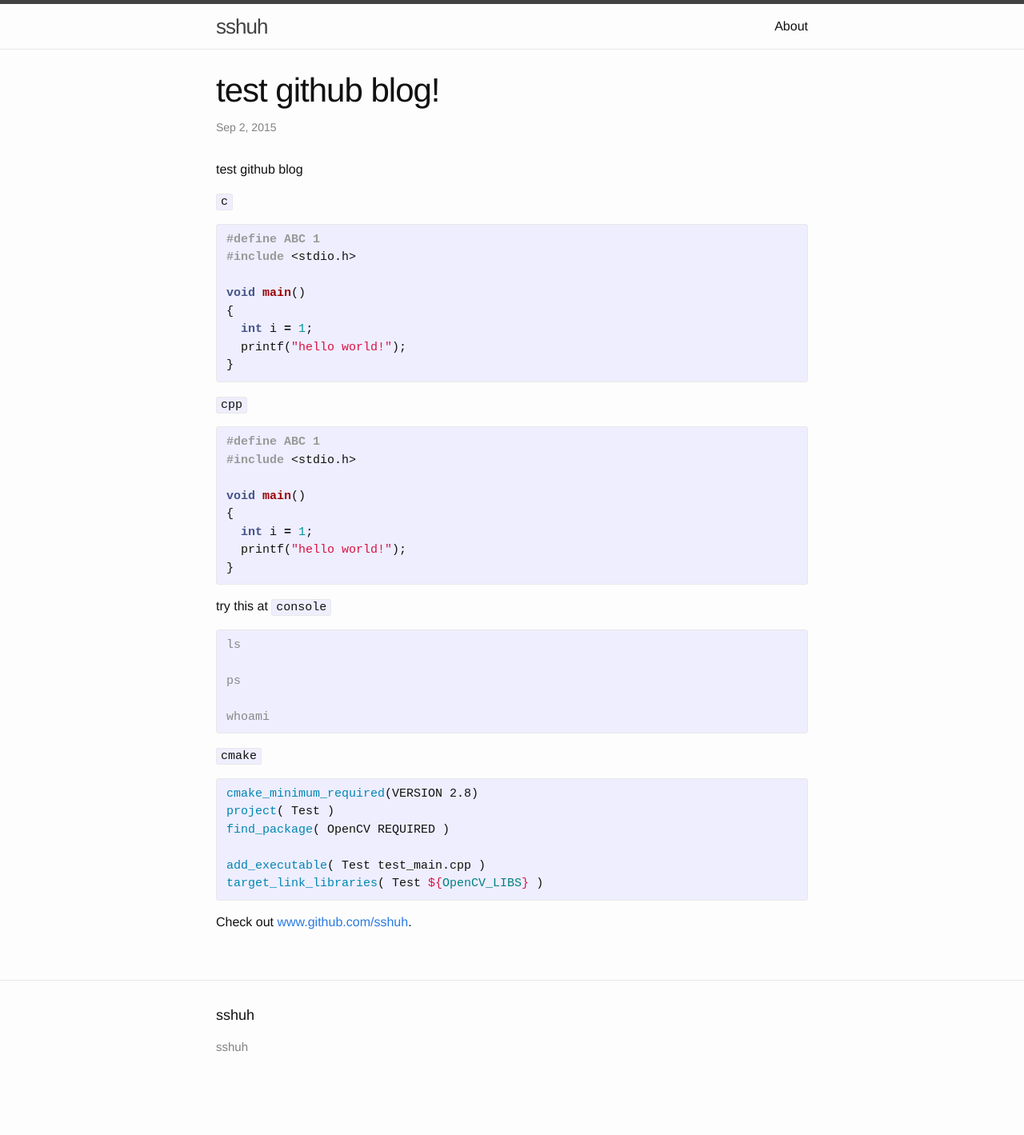
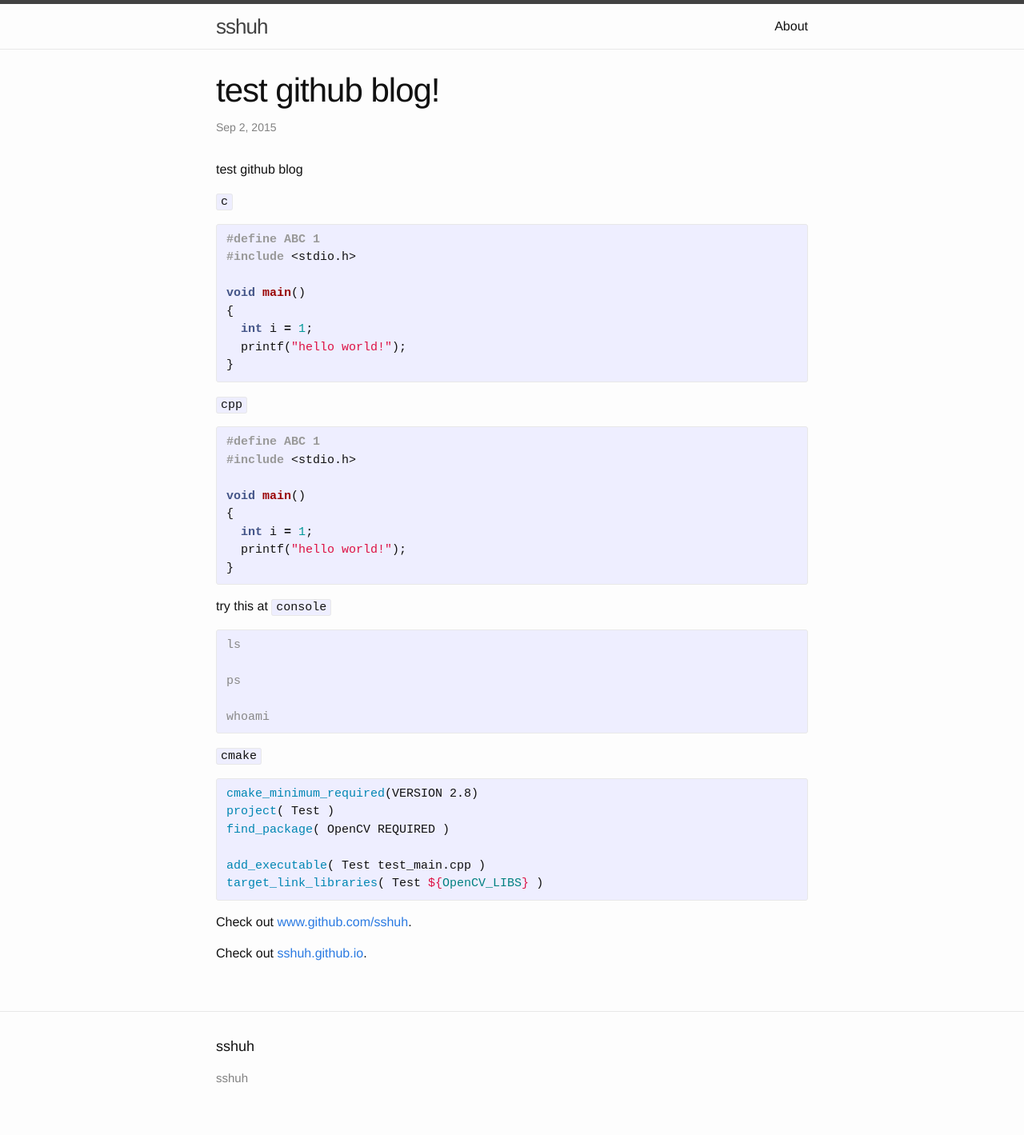
Before and after one commit to sshuh/sshuh.github.io, a Jekyll site: the page built from _posts/2015-09-02-test-github-blog.markdown, in a window 1280 px wide. Shown: the whole page at 80% size. Built offline with Jekyll 4.4.1, drawn with Linux system fonts in a browser that asks for light colours; before the commit the page ends 1380 px from its top, so only the background shows below that.

Commit message:
Update 2015-09-02-test-github-blog.markdown

```diff
--- a/_posts/2015-09-02-test-github-blog.markdown
+++ b/_posts/2015-09-02-test-github-blog.markdown
@@ -69,4 +69,8 @@ target_link_libraries( Test ${OpenCV_LIBS} )
 
 Check out [www.github.com/sshuh][sshuh].
 
-[sshuh]: www.github.com/sshuh
+Check out [sshuh.github.io][blog].
+
+[sshuh]: http://www.github.com/sshuh
+
+[blog]: http://sshuh.github.io
```
